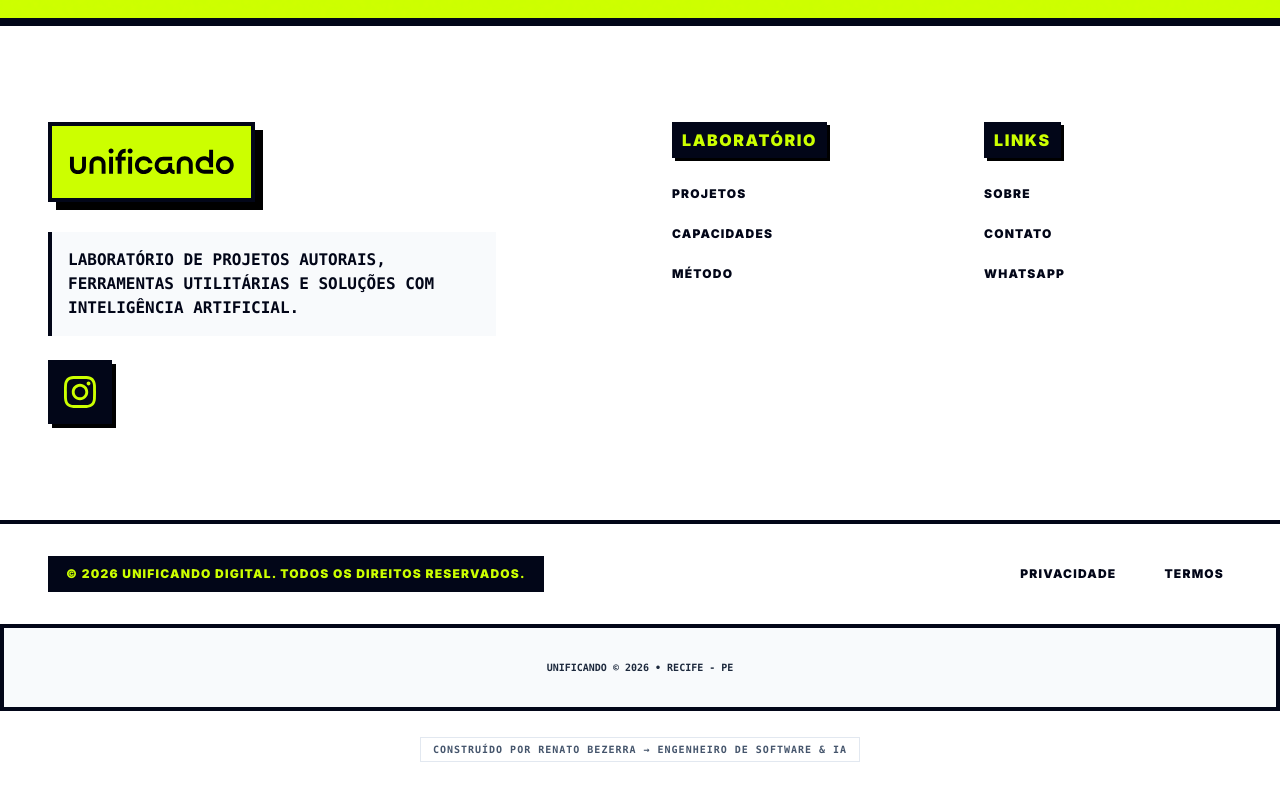
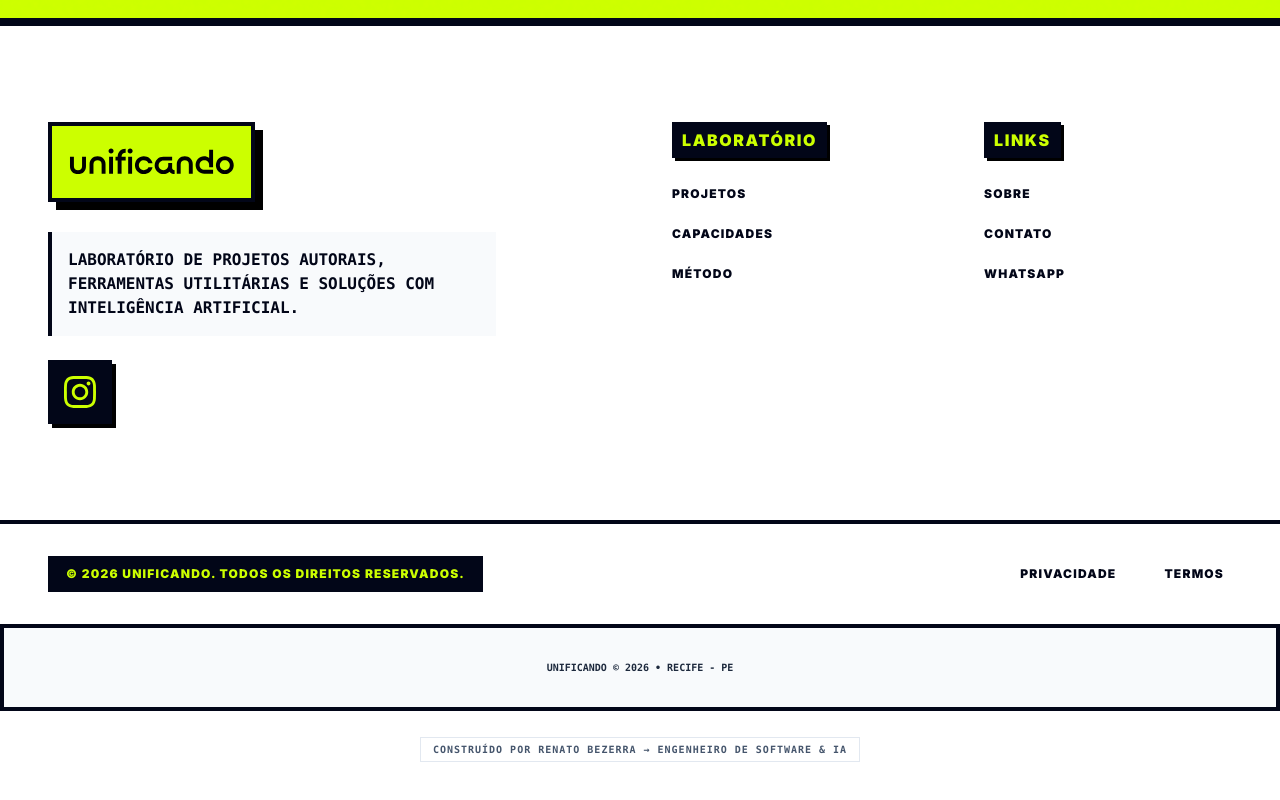
Before and after one commit to renatojuniordw/ui-unificando, a React (Vite) app: page / in a window 1280 px wide. Shown: the part 8074-8874 px from the top of the page. Built offline with nearby package versions, Linux system fonts and the light colour scheme; no server answers.

Commit message:
feat: atualizar nome da marca para "Unificando" em diversos arquivos

```diff
--- a/index.html
+++ b/index.html
@@ -59,7 +59,7 @@
       content="Laboratório de Projetos Autorais & IA: ferramentas utilitárias, sistemas com inteligência artificial e produtos digitais — da ideia ao deploy."
     />
     <meta name="keywords" content="Unificando, laboratório digital, projetos autorais, IA aplicada, ferramentas utilitárias, produtos digitais, P&D, inteligência artificial, desenvolvimento de produto, Recife" />
-    <meta name="author" content="Unificando Digital" />
+    <meta name="author" content="Unificando" />
     <meta name="robots" content="index, follow, max-snippet:-1, max-image-preview:large" />
     <link rel="llms" href="/llms.txt" title="AI Discovery" type="text/plain" />
     <!-- Bing AI Crawler -->
@@ -83,7 +83,7 @@
       content="https://unificando.com.br/og-image.svg"
     />
     <meta property="og:url" content="https://unificando.com.br" />
-    <meta property="og:site_name" content="Unificando Digital" />
+    <meta property="og:site_name" content="Unificando" />
 
     <!-- Twitter -->
     <meta name="twitter:card" content="summary_large_image" />
--- a/src/components/common/SEO.tsx
+++ b/src/components/common/SEO.tsx
@@ -40,7 +40,7 @@ export const SEO: React.FC<SEOProps> = ({
       <meta property="og:description" content={description} />
       <meta property="og:url" content={fullCanonical} />
       <meta property="og:image" content={fullImage} />
-      <meta property="og:site_name" content="Unificando Digital" />
+      <meta property="og:site_name" content="Unificando" />
       <meta property="og:locale" content="pt_BR" />
 
       {/* Twitter */}
--- a/src/components/layout/Footer.tsx
+++ b/src/components/layout/Footer.tsx
@@ -107,7 +107,7 @@ export const Footer: React.FC = () => {
 
       <div className="max-w-7xl mx-auto px-6 lg:px-12 mt-24 pt-8 border-t-4 border-slate-950 text-xs font-black uppercase tracking-widest flex flex-col md:flex-row justify-between items-center gap-6">
         <p className="bg-slate-950 text-[#ccff00] px-4 py-2 border-2 border-slate-950">
-          © {new Date().getFullYear()} UNIFICANDO DIGITAL. TODOS OS DIREITOS
+          © {new Date().getFullYear()} UNIFICANDO. TODOS OS DIREITOS
           RESERVADOS.
         </p>
         <div className="flex gap-8">
--- a/src/pages/About.tsx
+++ b/src/pages/About.tsx
@@ -20,7 +20,7 @@ export const About: React.FC = () => {
           "mainEntity": {
             "@id": "https://unificando.com.br/#organization",
             "@type": "Organization",
-            "name": "Unificando Digital",
+            "name": "Unificando",
             "foundingDate": "2024",
             "description": "Laboratório de projetos autorais, ferramentas utilitárias e sistemas com inteligência artificial.",
             "url": "https://unificando.com.br",
@@ -46,7 +46,7 @@ export const About: React.FC = () => {
       <section className="py-24 md:py-32 bg-[#ccff00] border-b-8 border-slate-950">
         <div className="max-w-6xl mx-auto px-6 lg:px-12 text-center">
           <span className="inline-block bg-white text-slate-950 font-black uppercase tracking-widest text-xs mb-8 px-4 py-2 border-4 border-slate-950 shadow-[4px_4px_0px_#000]">
-            UNIFICANDO DIGITAL
+            UNIFICANDO
           </span>
           <h1 className="text-5xl md:text-7xl lg:text-8xl font-black text-slate-950 mb-12 uppercase tracking-tighter leading-[0.9]">
             A NOSSA <br/>
--- a/src/pages/PrivacyPolicy.tsx
+++ b/src/pages/PrivacyPolicy.tsx
@@ -167,7 +167,7 @@ export const PrivacyPolicy: React.FC = () => {
   return (
     <PageTransition>
       <SEO
-        title="Privacidade | Unificando Digital"
+        title="Privacidade | Unificando"
         description="Política de privacidade e proteção de dados dos produtos e ferramentas do laboratório Unificando, em conformidade com a LGPD."
         canonical={ROUTES.PRIVACY}
         jsonLd={{
--- a/src/pages/TermsOfService.tsx
+++ b/src/pages/TermsOfService.tsx
@@ -92,7 +92,7 @@ export const TermsOfService: React.FC = () => {
   return (
     <PageTransition>
       <SEO
-        title="Termos de Uso | Unificando Digital"
+        title="Termos de Uso | Unificando"
         description="Regras, direitos e deveres para utilização dos sites, produtos e ferramentas do laboratório Unificando."
         canonical={ROUTES.TERMS}
         jsonLd={{
```
Also changed, not shown: 2 other files (tests, documents, lock files or other folders).
